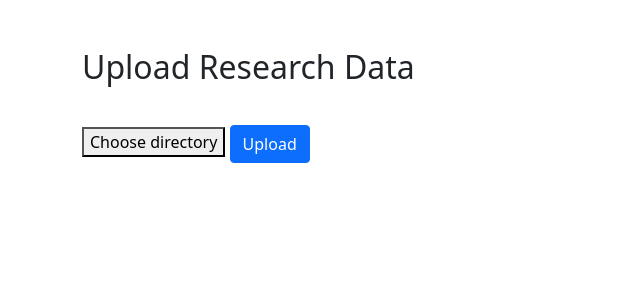
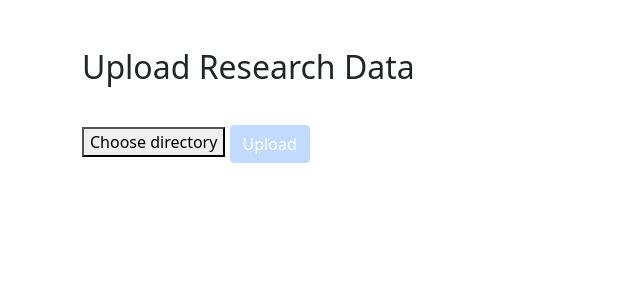
Before and after one commit to artefactual-labs/umcu-uploader, a Flask app: page / in a window 1280 px wide. Shown: the part 80-380 px from the top of the page, without its empty margins (0-640 px from the left). Run offline with Flask 2, Linux system fonts and the light colour scheme; some libraries are stand-ins or nearby versions.

Commit message:
Improve upload user experience. (#125)
Until user has selected files, keep submit button disabled
and show it as faded.

```diff
--- a/uploader/Transfer/templates/transfer.html
+++ b/uploader/Transfer/templates/transfer.html
@@ -37,7 +37,7 @@
       <button id="chooserProxy" type="button">Choose directory</button>
       <input id="chooser" name="files" type="file" webkitdirectory directory class="collapse" />
 
-      <button id="chooserSubmit" type="submit" class="btn btn-primary">Upload</button>
+      <button id="chooserSubmit" type="submit" class="btn btn-primary opacity-25" disabled="true">Upload</button>
       <div id="chooserSpinner" class="spinner-border text-primary invisible" role="status">
         <span class="visually-hidden">Loading...</span>
       </div>
--- a/uploader/static/upload.js
+++ b/uploader/static/upload.js
@@ -13,6 +13,8 @@ $chooserProxy.addEventListener("click", function() {
 $chooser.addEventListener("change", function() {
   const message = ($chooser.files.length) + " files selected";
   $chooserFeedback.textContent = message;
+  $chooserSubmit.removeAttribute("disabled");
+  $chooserSubmit.classList.remove("opacity-25");
 });
 
 // Hide directory picker, etc., and show spinner when starting upload
```
